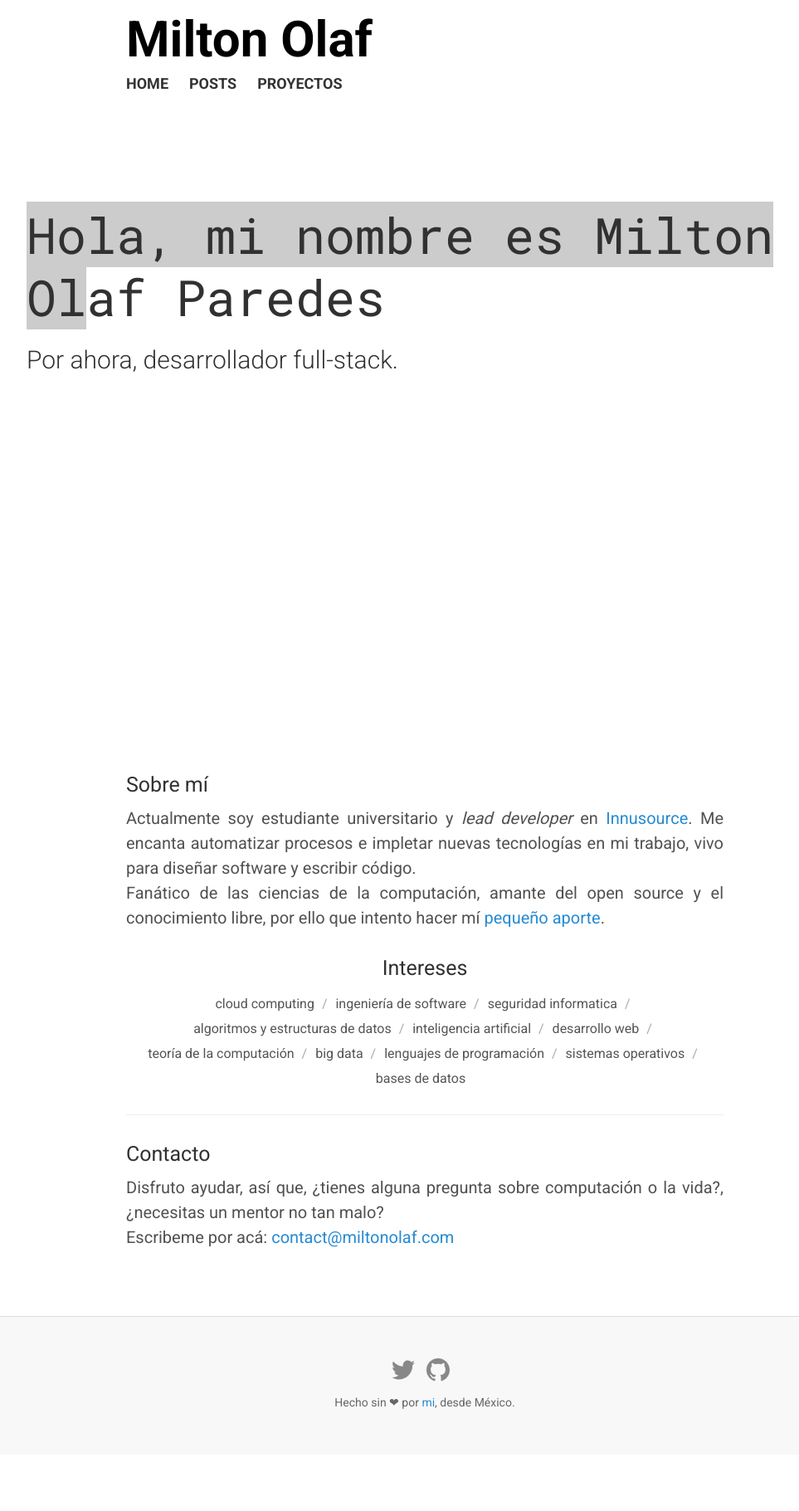
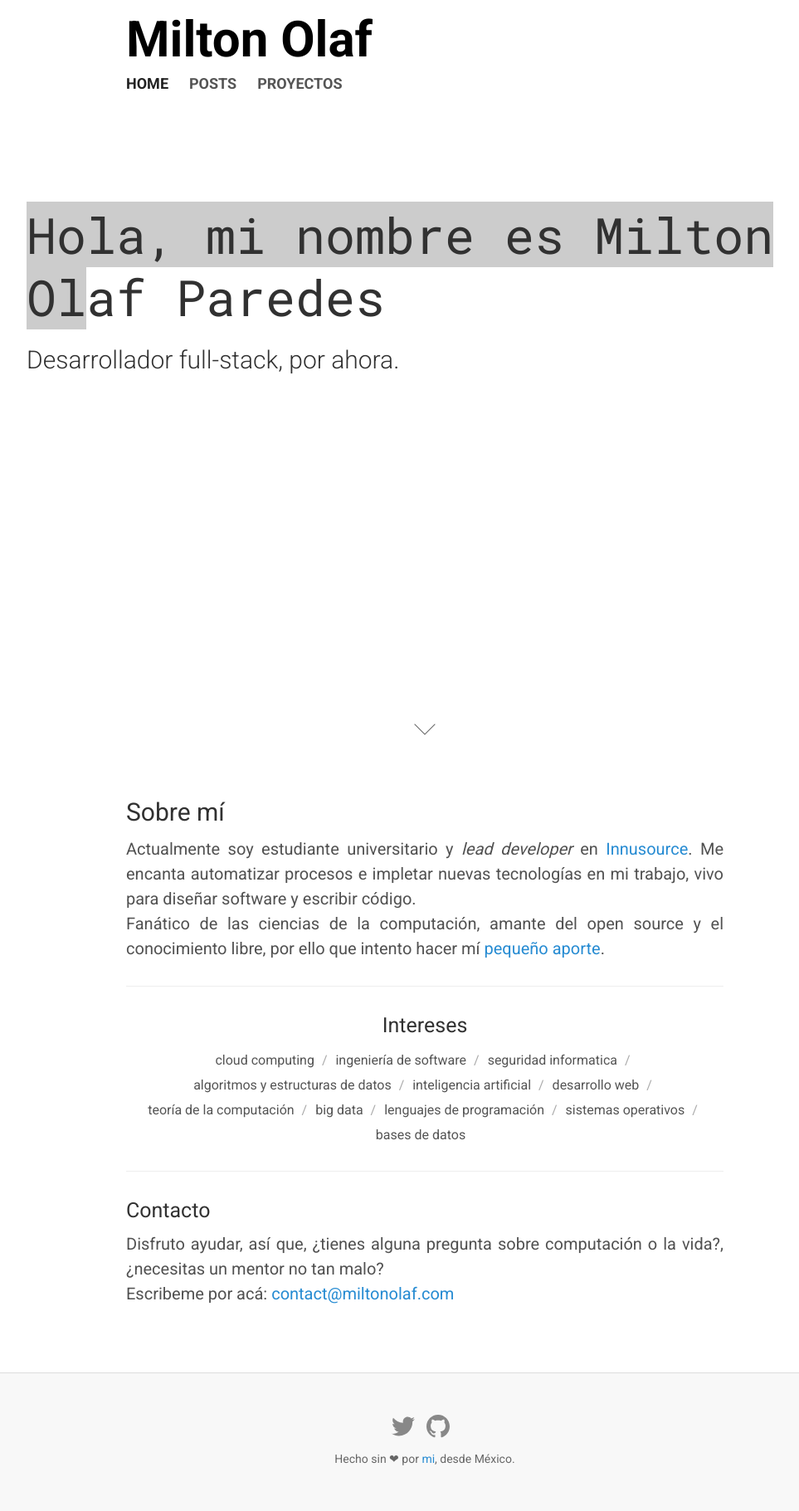
Before and after one commit to MiltonOlaf/miltonolaf.github.io, a Jekyll site: the page built from index.html, in a window 1280 px wide. Shown: the whole page at 83% size, without its empty margins (128-1091 px from the left). Built offline with Jekyll 4.4.1, drawn with Linux system fonts in a browser that asks for light colours; nearby versions of some CDN libraries; before the commit the page ends 1753 px from its top, so only the background shows below that.

Commit message:
cambios minimos

```diff
--- a/_layouts/default.html
+++ b/_layouts/default.html
@@ -19,8 +19,11 @@
       <div class="intro">
         <div class="container">
           <h1 class="title-jumbotron"><span>Hola, mi nombre es Milton Ol</span>af Paredes</h1>
-          <h2>Por ahora, desarrollador full-stack.</h2>
+          <h2>Desarrollador full-stack, por ahora.</h2>
         </div>
+      </div>
+      <div class="down-button">
+        <a href="#about" class="page-scroll"><span></span></a>
       </div>
       </div>
     {% endif %}
--- a/index.html
+++ b/index.html
@@ -2,14 +2,15 @@
 layout: default
 title: Home
 ---
-<div class="about">
+<section id="about">
   <div class="container">
-    <h3>Sobre mí</h3>
+    <h2>Sobre mí</h2>
     <p align="justify">
       Actualmente soy estudiante universitario y <i>lead developer</i> en <a href="//innusource.xyz" target="_blank" title="Mí grupo de desarrollo">Innusource</a>. Me encanta automatizar procesos e impletar nuevas tecnologías en mi trabajo, vivo para diseñar software y escribir código.
       <br>
       Fanático de las ciencias de la computación, amante del open source y el conocimiento libre, por ello que intento hacer mí <a href="posts" title="Con una pseudo-redacción">pequeño aporte</a>.
     </p>
+    <hr>
     <center>
       <h3>Intereses</h3>
       <li>cloud computing</li>
@@ -31,4 +32,4 @@ title: Home
       Escribeme por acá: <a href="mailto: contac@miltonolaf.com">contact@miltonolaf.com</a>
     </p>
   </div>
-</div>
+</section>
--- a/public/css/main.css
+++ b/public/css/main.css
@@ -21,7 +21,7 @@ h1, h2, h3, h4, h5, h6{
 .menu{
   font-size: 18px;
   font-weight: 700;
-  color: #333;
+  color: #555;
   text-transform: uppercase;
   margin-right: 20px;
   -moz-transition: all 0.5s ease;
@@ -30,8 +30,11 @@ h1, h2, h3, h4, h5, h6{
   transition: all 0.5s ease;
 }
 .menu:hover{
-  color: #555;
+  color: #222;
   text-decoration: none;
+}
+.active{
+  color: #222;
 }
 .jumbotron{
   width: 100%;
@@ -52,20 +55,21 @@ h1, h2, h3, h4, h5, h6{
 .jumbotron h2{
   font-weight: 300;
 }
-.about{
-  margin: 0 0 4rem;
+#about{
+  padding: 2rem 0 3rem;
 }
-.about li{
+
+#about li{
   display: inline-block;
   font-size: 0.8rem;
   color: #555;
 }
-.about li::after{
+#about li::after{
   content: " /";
   color: #aaa;
   margin: 0 5px 0;
 }
-.about li:last-child::after{
+#about li:last-child::after{
   content: "";
 }
 footer{
@@ -253,3 +257,43 @@ footer span{
   clip: rect(0, 900px, 0, 0);
   animation: noise-anim-2 3s infinite linear alternate-reverse;
 }
+
+.down-button a span {
+  background: transparent;
+  position: absolute;
+  bottom: 18px;
+  left: 50%;
+  width: 18px;
+  height: 18px;
+  margin-left: -9px;
+  border-left: 1px solid #555;
+  border-bottom: 1px solid #555;
+  -webkit-transform: rotate(-45deg);
+  transform: rotate(-45deg);
+  -webkit-animation: sdb07 2s infinite;
+  animation: sdb07 2s infinite;
+  opacity: 0;
+  box-sizing: border-box;
+}
+@-webkit-keyframes sdb07 {
+  0% {
+    opacity: 0;
+  }
+  50% {
+    opacity: 1;
+  }
+  100% {
+    opacity: 0;
+  }
+}
+@keyframes sdb07 {
+  0% {
+    opacity: 0;
+  }
+  50% {
+    opacity: 1;
+  }
+  100% {
+    opacity: 0;
+  }
+}
```
Also changed, not shown: other parts of _layouts/default.html (+16 -0 lines), public/js/jquery.easing.min.js (added), public/js/modernizr.min.js (added).
